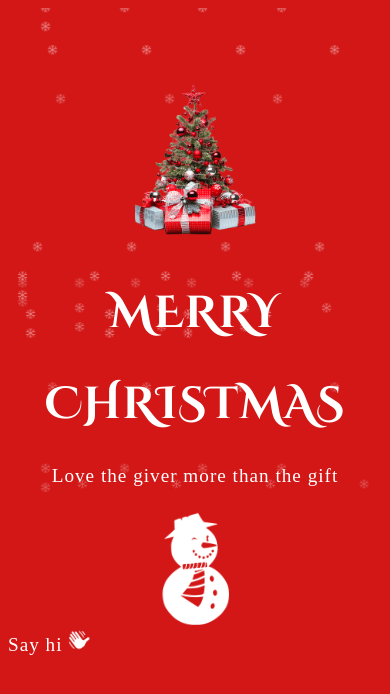
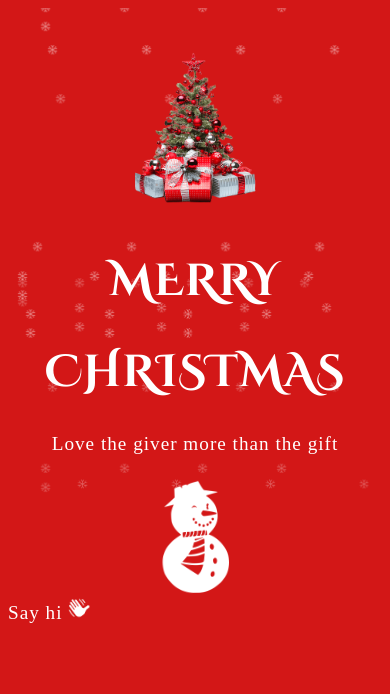
Before and after one commit to kiruthik07/ChristmasWish, a plain HTML site: page index.html in a window 390 px wide. Drawn offline with Linux system fonts and the light colour scheme; a web font is replaced by a local one.

Commit message:
Update falling.css

```diff
--- a/css/falling.css
+++ b/css/falling.css
@@ -567,7 +567,7 @@ h4 {
   }
   .row {
     display: block;
-    margin-top: -16em;
+    margin-top: -18em;
   }
   .row .content {
     -webkit-box-align: center;
```
